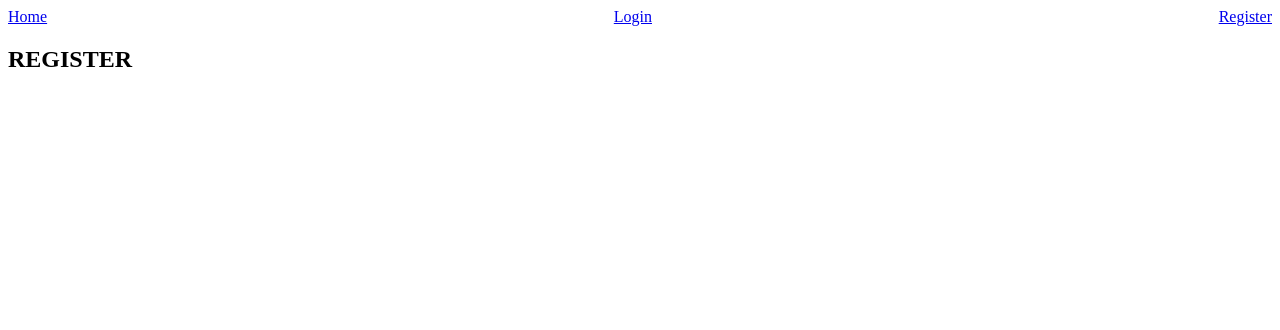
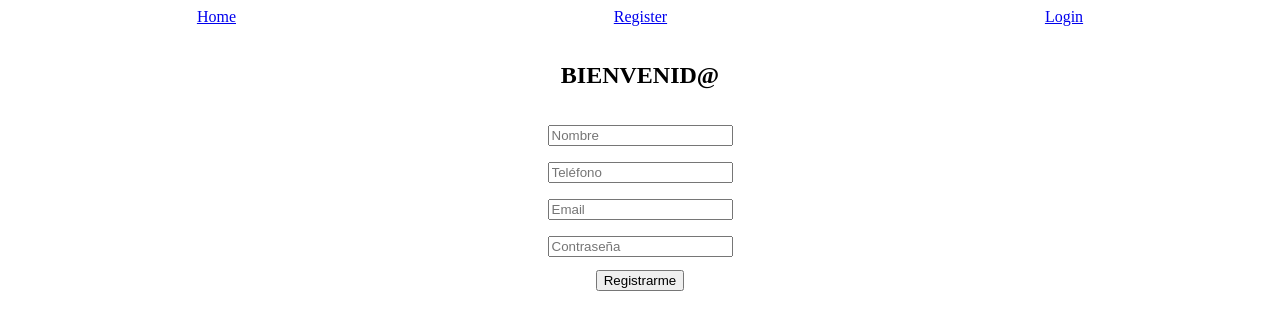
Before and after one commit to JavierMoyaSimo/front_prueba_tecnica, a Vue app: page /register in a window 1280 px wide. Shown: the top 330 px of the page. Built offline with nearby package versions, Linux system fonts and the light colour scheme.

Commit message:
feat:Register-form added. Logic is missing

```diff
--- a/package.json
+++ b/package.json
@@ -8,6 +8,7 @@
     "preview": "vite preview"
   },
   "dependencies": {
+    "axios": "^1.4.0",
     "vue": "^3.3.4",
     "vue-router": "^4.2.2"
   },
--- a/src/App.vue
+++ b/src/App.vue
@@ -2,8 +2,9 @@
   <div class="container-app">
     <div class="navigate">
       <router-link to="/">Home</router-link>
+      <router-link to="/register">Register</router-link>
       <router-link to="/login">Login</router-link>
-      <router-link to="/register">Register</router-link>
+
     </div>
     <!-- Etiqueta especial proporcionada por vue-router utilizada
       para mostrar la vista correspondiente a la ruta actual. -->
@@ -22,7 +23,7 @@
 
 .navigate {
   display: flex;
-  justify-content: space-between;
+  justify-content: space-around;
   align-items: flex-start;
 }
 </style>
--- a/src/components/Register.vue
+++ b/src/components/Register.vue
@@ -1,16 +1,46 @@
 <script setup>
 //Aqui van los imports
+
 </script>
 
 <template>
-
-<h2>REGISTER </h2>
+    <div class="form-div">
+        <h2>BIENVENID@ </h2>
+        <!-- NAME -->
+        <div class="form-div">
+            <input type="text" class="" placeholder="Nombre" required>
+            <div class="error-message">{{ }}</div>
+        </div>
+        <!-- PHONE -->
+        <div class="form-div">
+            <input type="text" class="" placeholder="Teléfono" required>
+            <div class="error-message">{{ }}</div>
+        </div>
+        <!-- EMAIL -->
+        <div class="form-div">
+            <input type="email" class="form-control" placeholder="Email" required>
+            <div class="error-message">{{ }}</div>
+        </div>
+        <!-- PASSWORD -->
+        <div class="form-div">
+            <input :type="passwordShown ? 'text' : 'password'" class="form-control" placeholder="Contraseña" required>
+            <div class="error-message">{{ }}</div>
+        </div>
+        <!-- BUTTON-REGISTER -->
+        <button class="btn btn-primary">Registrarme</button>
+        <div id="regerror" class="error-message">{{ }}</div>
+    </div>
 </template>
 
 <style scoped>
-.main-view {
-  display: flex;
-  justify-content: center;
-  align-items: center;
+.form-div {
+    display: flex;
+    flex-direction: column;
+    justify-content: center;
+    align-items: center;
+    margin-top: 1em;
+}
+button {
+    margin-top: 1em;
 }
 </style>
```
Also changed, not shown: 1 other file (tests, documents, lock files or other folders).
